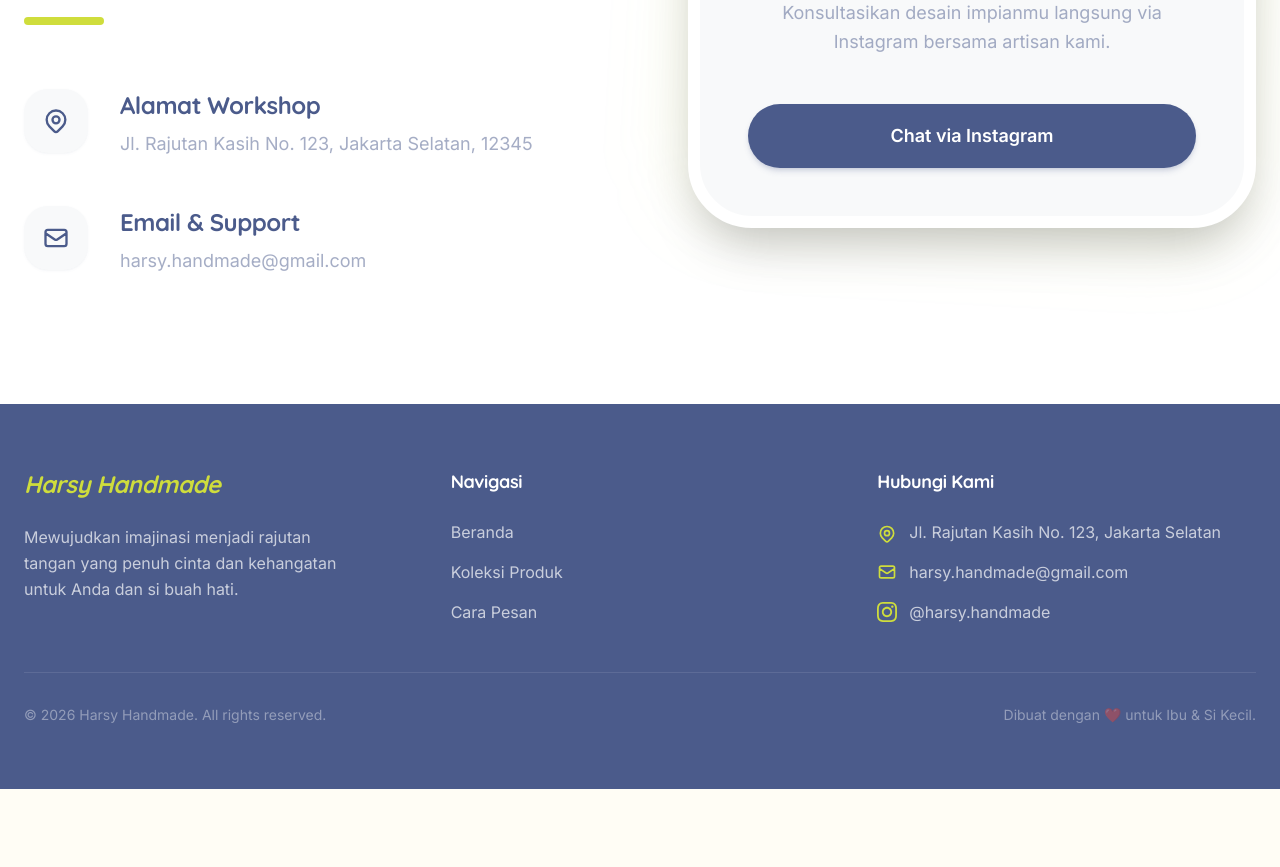
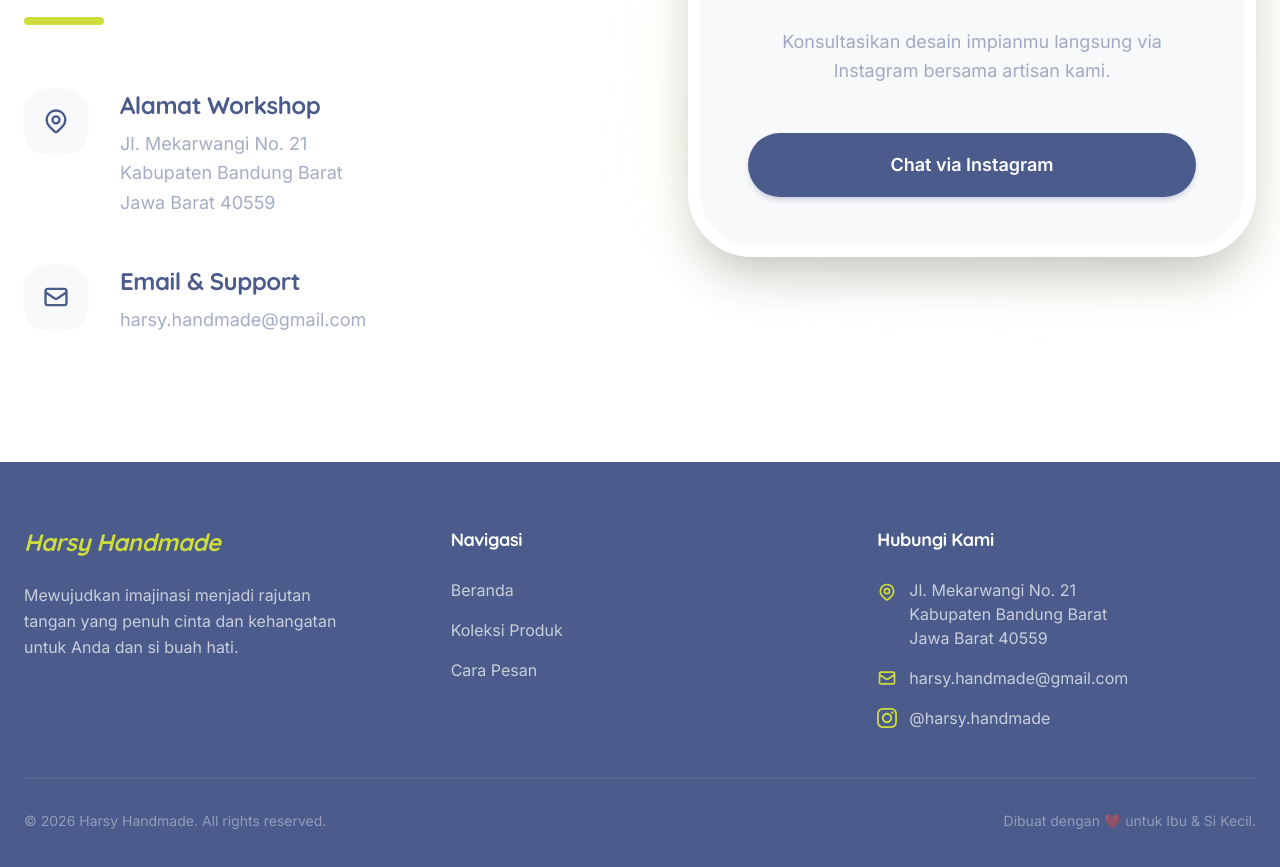
Before and after one commit to seratif-id/harsy-website, a Next.js app: page / in a window 1280 px wide. Shown: the part 4741-5608 px from the top of the page. Before the commit the page ends 5530 px from the top, so only its background shows below. Built offline with nearby package versions, Linux system fonts and the light colour scheme.

Commit message:
feat: add contact and footer

```diff
--- a/components/organisms/Footer.tsx
+++ b/components/organisms/Footer.tsx
@@ -27,7 +27,7 @@ export const Footer: React.FC = () => {
             <ul className="space-y-4 text-white/70">
               <li className="flex items-start gap-3">
                 <svg className="w-5 h-5 mt-1 text-brand-secondary" fill="none" stroke="currentColor" viewBox="0 0 24 24"><path strokeLinecap="round" strokeLinejoin="round" strokeWidth="2" d="M17.657 16.657L13.414 20.9a1.998 1.998 0 01-2.827 0l-4.244-4.243a8 8 0 1111.314 0z"></path><path strokeLinecap="round" strokeLinejoin="round" strokeWidth="2" d="M15 11a3 3 0 11-6 0 3 3 0 016 0z"></path></svg>
-                <span>Jl. Rajutan Kasih No. 123, Jakarta Selatan</span>
+                <span>Jl. Mekarwangi No. 21 <br/> Kabupaten Bandung Barat <br/> Jawa Barat 40559</span>
               </li>
               <li className="flex items-center gap-3">
                 <svg className="w-5 h-5 text-brand-secondary" fill="none" stroke="currentColor" viewBox="0 0 24 24"><path strokeLinecap="round" strokeLinejoin="round" strokeWidth="2" d="M3 8l7.89 5.26a2 2 0 002.22 0L21 8M5 19h14a2 2 0 002-2V7a2 2 0 00-2-2H5a2 2 0 00-2 2v10a2 2 0 002 2z"></path></svg>
--- a/components/organisms/Landing/ContactSection.tsx
+++ b/components/organisms/Landing/ContactSection.tsx
@@ -7,7 +7,7 @@ import React from "react";
 
 export const ContactSection: React.FC = () => {
   return (
-    <section className="section-padding bg-white overflow-hidden">
+    <section className="section-padding bg-white overflow-hidden pt-8 pb-16">
       <div className="container mx-auto px-6">
         <div className="grid grid-cols-1 lg:grid-cols-2 gap-24 items-center">
           <div>
@@ -28,7 +28,7 @@ export const ContactSection: React.FC = () => {
                 </div>
                 <div>
                   <h4 className="font-display text-2xl font-bold text-brand-primary mb-2 tracking-tight">Alamat Workshop</h4>
-                  <p className="text-brand-primary/50 text-lg leading-relaxed">Jl. Rajutan Kasih No. 123, Jakarta Selatan, 12345</p>
+                  <p className="text-brand-primary/50 text-lg leading-relaxed">Jl. Mekarwangi No. 21 <br/> Kabupaten Bandung Barat <br/> Jawa Barat 40559</p>
                 </div>
               </div>
 
```
